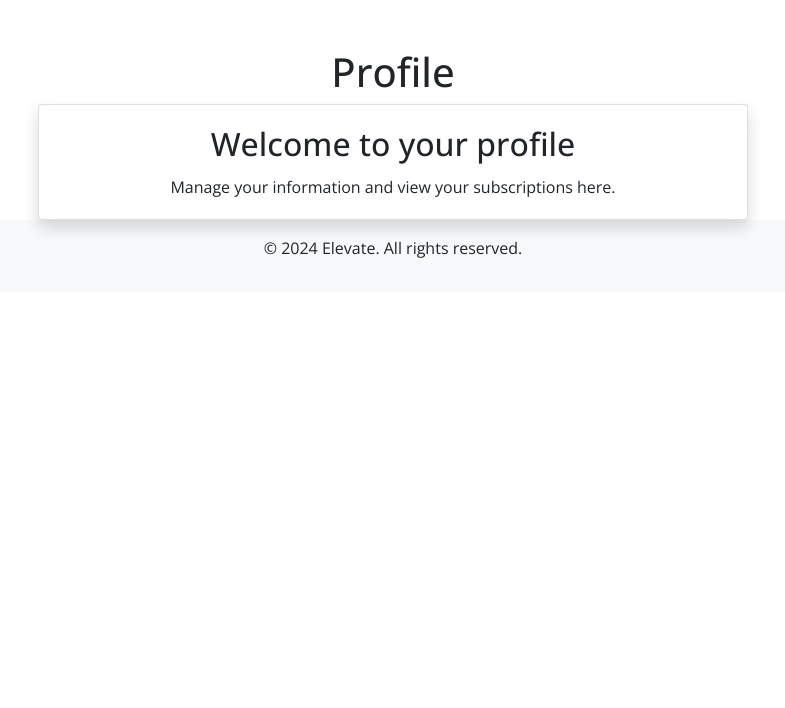
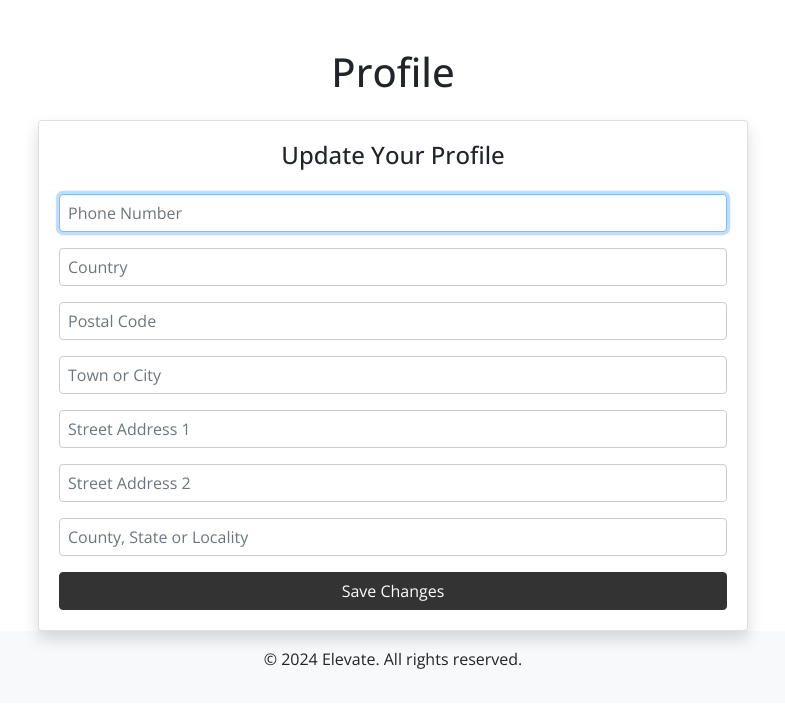
Before and after one commit to Dhruvesh48/FitTrack, a Django app: page /profile/ in a window 1280 px wide. Shown: the part 56-764 px from the top of the page, without its empty margins (247-1032 px from the left). Run offline with Django 4.2, Linux system fonts and the light colour scheme; the visitor is signed in with stand-in values (Sample User, id 1); some libraries are stand-ins or nearby versions.

Commit message:
added profile views and template for update profile

```diff
--- /dev/null
+++ b/profiles/forms.py
@@ -0,0 +1,43 @@
+from django import forms
+from .models import UserProfile
+from django_countries.widgets import CountrySelectWidget
+
+class UserProfileForm(forms.ModelForm):
+    """
+    Form for updating the user's profile information without plan-related fields.
+    """
+    class Meta:
+        model = UserProfile
+        fields = [
+            'default_phone_number',
+            'default_country',
+            'default_postcode',
+            'default_town_or_city',
+            'default_street_address1',
+            'default_street_address2',
+            'default_county'
+        ]
+        widgets = {
+            'default_country': CountrySelectWidget(attrs={'class': 'form-control stripe-style-input'}),
+        }
+
+    def __init__(self, *args, **kwargs):
+        super(UserProfileForm, self).__init__(*args, **kwargs)
+
+        # Define placeholders
+        placeholders = {
+            'default_phone_number': 'Phone Number',
+            'default_country': 'Country',
+            'default_postcode': 'Postal Code',
+            'default_town_or_city': 'Town or City',
+            'default_street_address1': 'Street Address 1',
+            'default_street_address2': 'Street Address 2',
+            'default_county': 'County, State or Locality',
+        }
+
+        self.fields['default_phone_number'].widget.attrs['autofocus'] = True
+        for field in self.fields:
+            placeholder = placeholders.get(field, field.replace('_', ' ').title())
+            self.fields[field].widget.attrs['placeholder'] = placeholder
+            self.fields[field].widget.attrs['class'] = 'stripe-style-input'
+            self.fields[field].label = False
--- a/profiles/models.py
+++ b/profiles/models.py
@@ -12,7 +12,7 @@ class UserProfile(models.Model):
     """
     user = models.OneToOneField(User, on_delete=models.CASCADE)
     default_phone_number = models.CharField(max_length=20, null=True, blank=True)
-    default_country = CountryField(blank_label='Country *', null=True, blank=True)
+    default_country = CountryField(blank_label='Country', null=True, blank=True)
     default_postcode = models.CharField(max_length=20, null=True, blank=True)
     default_town_or_city = models.CharField(max_length=40, null=True, blank=True)
     default_street_address1 = models.CharField(max_length=80, null=True, blank=True)
--- a/profiles/static/profiles/css/profile.css
+++ b/profiles/static/profiles/css/profile.css
@@ -0,0 +1,7 @@
+.stripe-style-input {
+    border: 1px solid #ccc;
+    border-radius: 4px;
+    padding: 8px;
+    font-size: 1rem;
+    width: 100%;
+}
--- a/profiles/templates/profiles/profile.html
+++ b/profiles/templates/profiles/profile.html
@@ -1,21 +1,34 @@
 {% extends 'base.html' %}
 {% load static %}
+
 {% block extra_css %}
     <link rel="stylesheet" href="{% static 'profiles/css/profile.css' %}">
 {% endblock %}
 
 {% block content %}
 <div class="container mt-5">
-    <h1 class="text-center">Profile</h1>
+    <!-- Page Header Outside of Card -->
+    <h1 class="mb-4 text-center">Profile</h1> <!-- Page title here -->
+
     <div class="row justify-content-center">
-        <div class="col-md-8 col-sm-10 col-12">
+        <div class="col-md-8">
             <div class="card shadow">
                 <div class="card-body">
-                    <h2 class="card-title text-center">Welcome to your profile</h2>
-                    <p class="card-text text-center">Manage your information and view your subscriptions here.</p>
+                    <h2 class="h4 mb-4 text-center">Update Your Profile</h2>
+
+                    <form method="post">
+                        {% csrf_token %}
+                        <!-- Use crispy filter to render the form -->
+                        {{ form|crispy }}
+
+                        <button type="submit" class="btn btn-outline-secondary btn-block">
+                            Save Changes
+                        </button>
+                    </form>
                 </div>
             </div>
         </div>
     </div>
 </div>
+
 {% endblock %}
--- a/profiles/views.py
+++ b/profiles/views.py
@@ -1,8 +1,20 @@
-from django.shortcuts import render
+from django.shortcuts import render, redirect
+from .forms import UserProfileForm
+from django.contrib.auth.decorators import login_required
 
+@login_required
 def profile(request):
-    """ Display the user's profile. """
+    """
+    View for displaying and updating the user's profile.
+    """
+    user_profile = request.user.userprofile
 
-    context = {}
+    if request.method == 'POST':
+        form = UserProfileForm(request.POST, instance=user_profile)
+        if form.is_valid():
+            form.save()
+            return redirect('profile')
+    else:
+        form = UserProfileForm(instance=user_profile)
 
-    return render(request, 'profiles/profile.html', context)
+    return render(request, 'profiles/profile.html', {'form': form})
```
